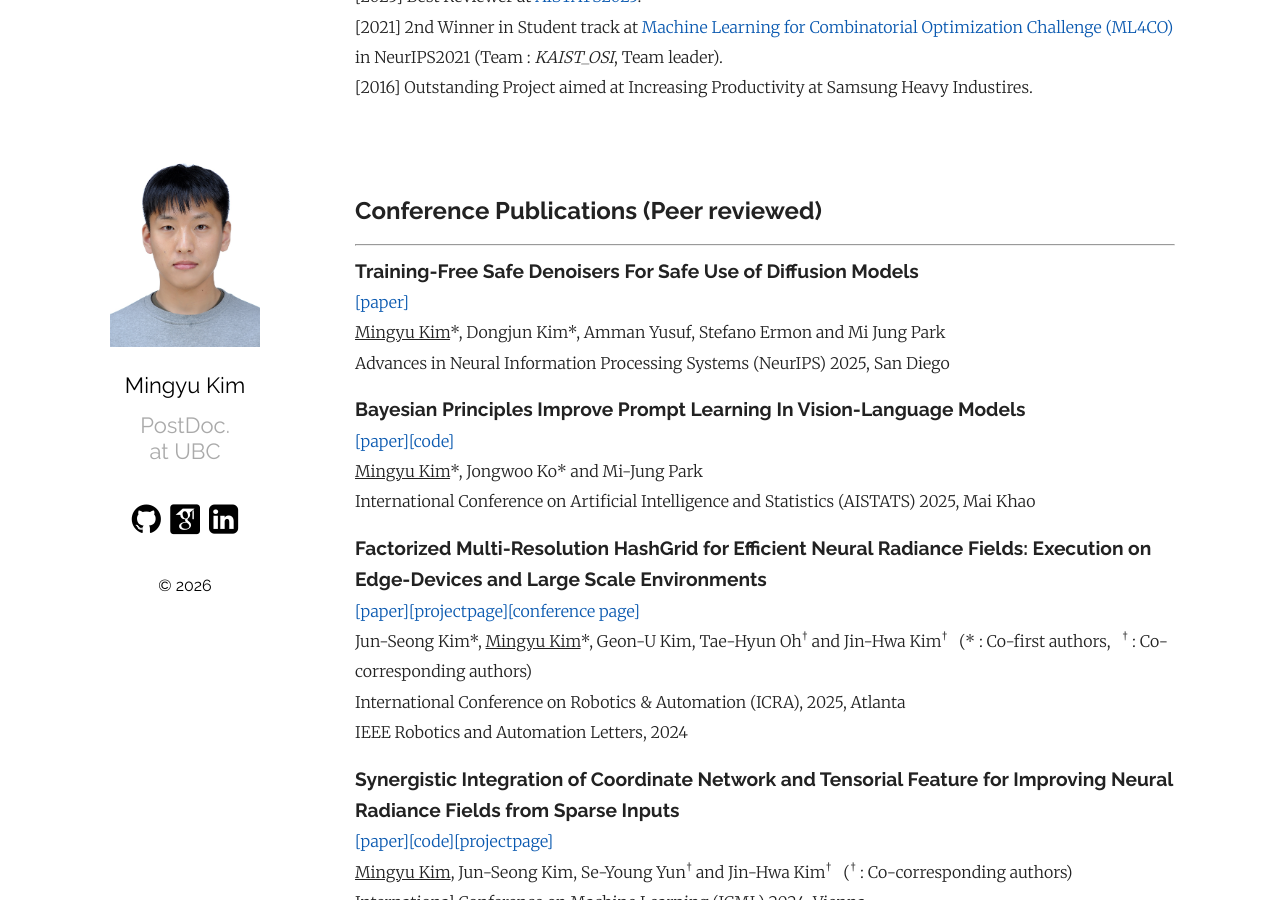
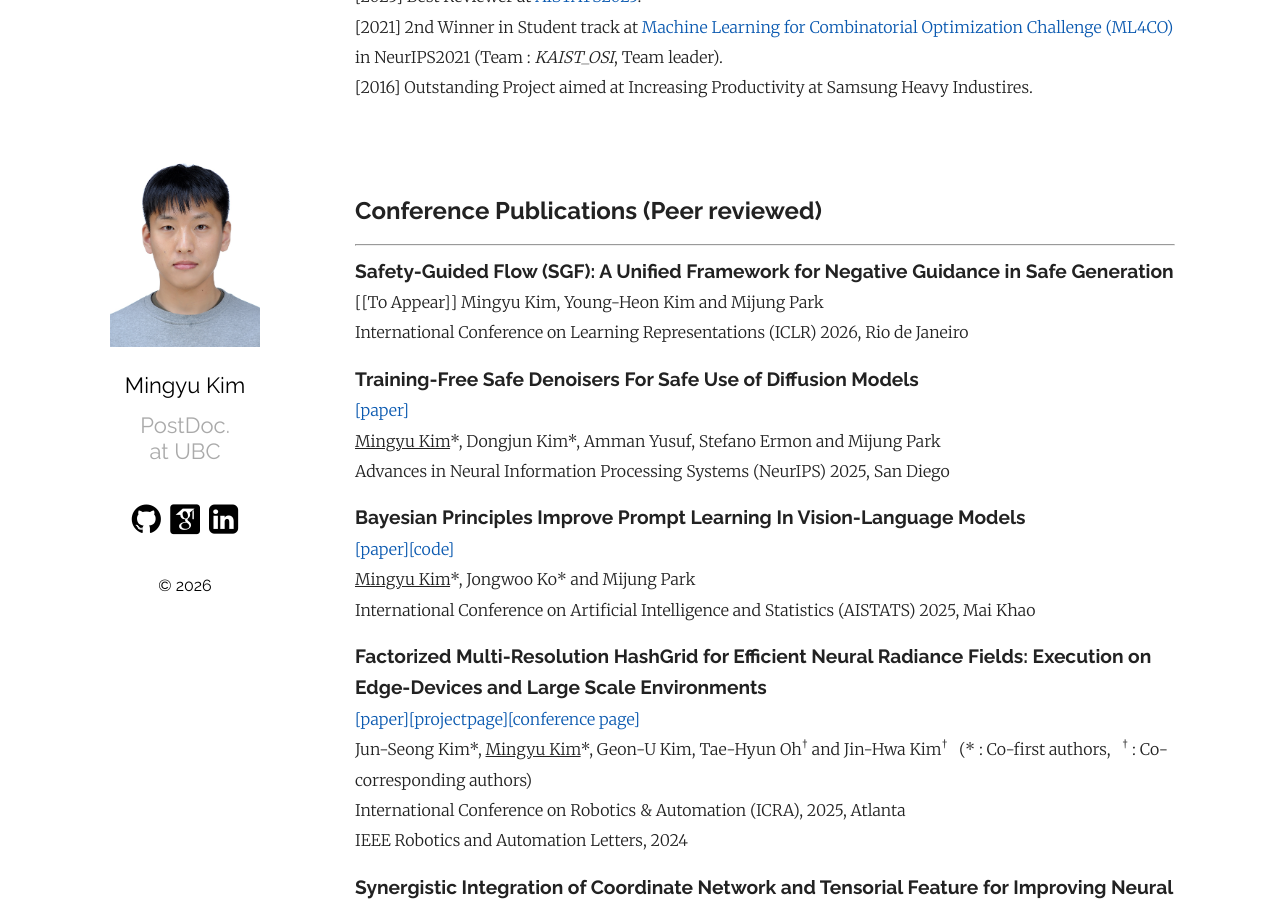
Before and after one commit to MingyuKim87/MingyuKim87.github.io, a Jekyll site: the page built from index.md, in a window 1280 px wide and 900 px high, scrolled down 986 px. Built offline with Jekyll 4.4.1, drawn with Linux system fonts in a browser that asks for light colours; some web fonts are replaced; some of the changed text lies outside the part shown.

Commit message:
Update index.md

```diff
--- a/index.md
+++ b/index.md
@@ -46,14 +46,19 @@ Email : mgyu.kim [at] ubc.ca
 ## Conference Publications (**Peer reviewed**)
 <hr>
 
+**<span style="font-family:Raleway; font-size:1.2em;">Safety-Guided Flow (SGF): A Unified Framework for Negative Guidance in Safe Generation</span>**
+[[To Appear]]
+Mingyu Kim, Young-Heon Kim and Mijung Park
+International Conference on Learning Representations (ICLR) 2026, Rio de Janeiro
+
 **<span style="font-family:Raleway; font-size:1.2em;">Training-Free Safe Denoisers For Safe Use of Diffusion Models</span>**
 [[paper]][safe_denoiser_arxiv]
-<U>Mingyu Kim</U>\*, Dongjun Kim\*, Amman Yusuf, Stefano Ermon and Mi Jung Park
+<U>Mingyu Kim</U>\*, Dongjun Kim\*, Amman Yusuf, Stefano Ermon and Mijung Park
 Advances in Neural Information Processing Systems (NeurIPS) 2025, San Diego
 
 **<span style="font-family:Raleway; font-size:1.2em;"> Bayesian Principles Improve Prompt Learning In Vision-Language Models </span>**
 [[paper]][BP_CLIP][[code]][bpclip_code]
-<U>Mingyu Kim</U>\*, Jongwoo Ko\* and Mi-Jung Park
+<U>Mingyu Kim</U>\*, Jongwoo Ko\* and Mijung Park
 International Conference on Artificial Intelligence and Statistics (AISTATS) 2025, Mai Khao
 
 **<span style="font-family:Raleway; font-size:1.2em;">Factorized Multi-Resolution HashGrid for Efficient Neural Radiance Fields: Execution on Edge-Devices and Large Scale Environments</span>**
@@ -176,7 +181,7 @@ Journal of the Society of Korea Industrial and Systems Engineering (*Domestic*),
 ### Academic Services
 <hr>
 
-[Conference Reviewer] NeurIPS{2022,2024,2025}, ICML2025, ICLR{2023,2025,2026}, CVPR{2024,2025,2026}, AISTATS{2025,2026}, ICCV2025, AAAI{2025,2026}, WACV2026
+[Conference Reviewer] NeurIPS{2022,2024,2025}, ICML{2025,2026}, ICLR{2023,2025,2026}, CVPR{2024,2025,2026}, AISTATS{2025,2026}, ICCV&middot;ECCV{2025,2026}, AAAI{2025,2026}, WACV2026
 [Workshop Reviewer] MetaLearn in NeurIPS2021, GRaM in ICML2024
 [PhD Application Reviewer] [ELLIS-PhD][ellis] Program 2024
 
```
